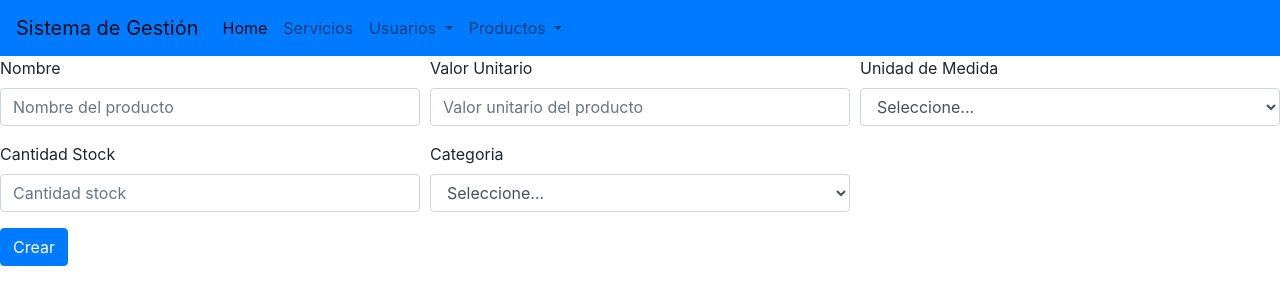
After one commit to jlballesterosv/flask-mvc-3, a Python web app: template flaskr/templates/crear_producto.html in a window 1280 px wide. The commit adds this page. Shown: the top 305 px of the page. Run offline with Jinja, Linux system fonts and the light colour scheme; the template is opened without the code that fills it: most values are stand-ins (such as "Sample title", 1, 10 or a date in 2020); some libraries are stand-ins or nearby versions.

Commit message:
full mvc

```diff
--- a/flaskr/__init__.py
+++ b/flaskr/__init__.py
@@ -2,7 +2,7 @@ from flask import Flask
 
 def create_app(config_name):
     app = Flask(__name__)
-    # app.config['SQLALCHEMY_DATABASE_URI'] = 'sqlite:///database//facturacion.db'
-    app.config['SQLALCHEMY_DATABASE_URI'] = 'mysql+pymysql://root@localhost/facturacion1'
+    #app.config['SQLALCHEMY_DATABASE_URI'] = 'sqlite:///database//facturacion.db'
+    app.config['SQLALCHEMY_DATABASE_URI'] = 'mysql+pymysql://root@localhost/facturacion'
     app.config['SQLALCHEMY_DATABASE_MODIFICATIONS'] = False
     return app
--- a/flaskr/models/facturas_productos.py
+++ b/flaskr/models/facturas_productos.py
@@ -1,4 +1,4 @@
-from flaskr.models import db#, facturas, productos
+from flaskr.models import db
 
 facturas_productos = db.Table('facturas_productos', \
     db.Column('id_factura', db.Integer, db.ForeignKey('facturas.id'), primary_key=True),\
--- /dev/null
+++ b/flaskr/templates/crear_producto.html
@@ -0,0 +1,44 @@
+{% extends "default.html" %}
+{% block title %}{{titulo}}{% endblock %}
+
+{% block content %}
+  <form>
+    <div class="form-row">
+      <div class="form-group col-md-4">
+        <label for="nombre_producto">Nombre</label>
+        <input type="text" class="form-control" id="nombre_producto" placeholder="Nombre del producto">
+      </div>
+      <div class="form-group col-md-4">
+        <label for="valor_unitario">Valor Unitario</label>
+        <input type="number" class="form-control" id="valor_unitario" placeholder="Valor unitario del producto">
+      </div>
+      <div class="form-group col-md-4">
+        <label for="unidad_medida">Unidad de Medida</label>
+        <select id="unidad_medida" class="form-control">
+          <option selected>Seleccione...</option>
+          <option>GRS</option>
+          <option>LTS</option>
+          <option>MLS</option>
+          <option>UND</option>
+          <option>PQT</option>
+        </select>
+      </div>
+    </div>
+
+    <div class="form-row">
+      <div class="form-group col-md-4">
+        <label for="cantidad_stock">Cantidad Stock</label>
+        <input type="number" class="form-control" id="cantidad_stock" placeholder="Cantidad stock">
+      </div>
+      <div class="form-group col-md-4">
+        <label for="id_categoria">Categoria</label>
+        <select id="id_categoria" class="form-control">
+          <option selected>Seleccione...</option>
+          <option value="1">Alimentos</option>
+          <option value="2">Ropa y Calzado</option>
+        </select>
+      </div>
+    </div>
+    <button type="submit" class="btn btn-primary">Crear</button>
+  </form>
+{% endblock %}
--- a/flaskr/templates/productos.html
+++ b/flaskr/templates/productos.html
@@ -12,6 +12,7 @@
           <th scope="col">Unidad Medida</th>
           <th scope="col">Cantidad Stock</th>
           <th scope="col">Categoría</th>
+          <th scope="col">Controles</th>
 
         </tr>
       </thead>
@@ -24,6 +25,10 @@
                 <td>{{producto[3]}}</td>
                 <td>{{producto[4]}}</td>
                 <td>{{producto[5]}}</td>
+                <td>
+                  <button type="button" class="btn btn-info">Editar</button>
+                  <button type="button" class="btn btn-danger">Borrar</button>
+                </td>
             </tr>
          {% endfor %}
       </tbody>
```
Also changed, not shown: flaskr/controllers/productos_controller.py (+7 -21 lines), flaskr/models/__init__.py (+7 -0 lines), flaskr/models/productos.py (+17 -12 lines), flaskr/database/facturacion.db (deleted). Lines whose indentation alone changed are shown as unchanged.
